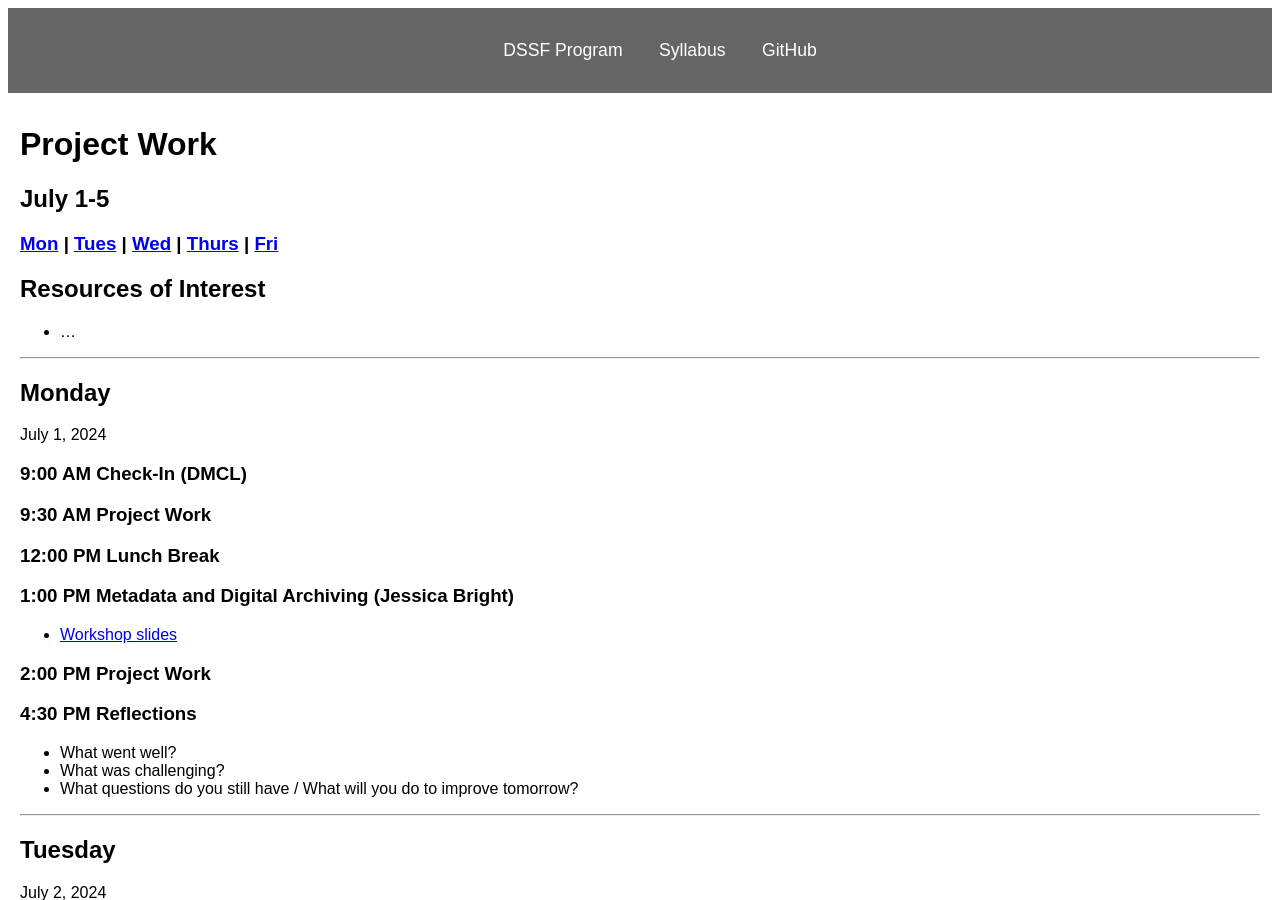
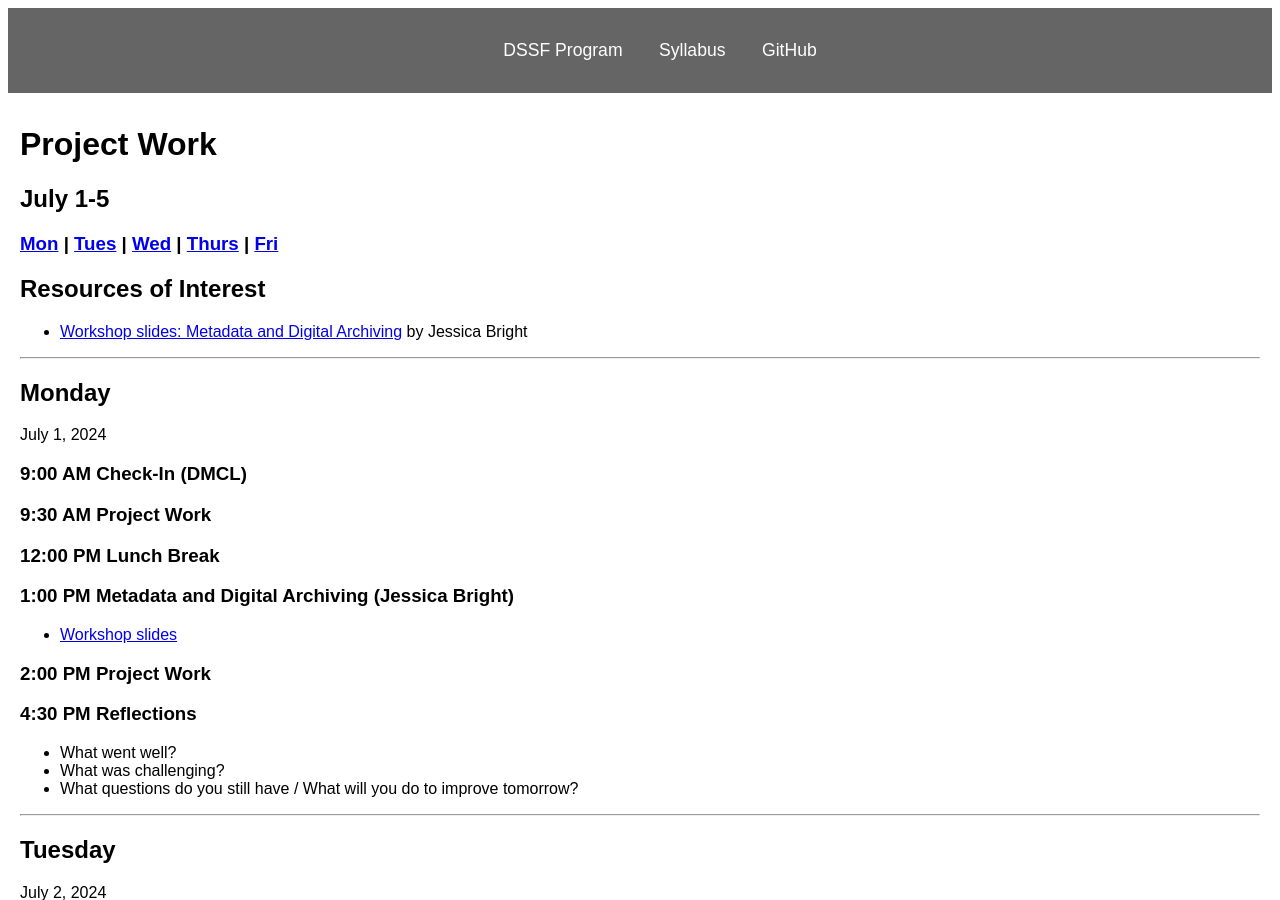
Before and after one commit to digbmc/dssf-syll, a Jekyll site: the page built from _weeks/05-work.md, in a window 1280 px wide and 900 px high. Built offline with Jekyll 4.4.1, drawn with Linux system fonts in a browser that asks for light colours; some of the changed lines change nothing that is shown.

Commit message:
replaced metadata ppt with pdf export

```diff
--- a/_weeks/05-work.md
+++ b/_weeks/05-work.md
@@ -6,7 +6,7 @@
 ---
 
 ## Resources of Interest
-- ...
+- [Workshop slides: Metadata and Digital Archiving](../resources/Metadata_DigitalCollections_DSSF_2024.pdf) by Jessica Bright
 
 ---
 
@@ -20,7 +20,7 @@
 ### 12:00 PM Lunch Break
 
 ### 1:00 PM Metadata and Digital Archiving (Jessica Bright)
-- [Workshop slides](../resources/Metadata_DigitalCollections_DSSF_2024.pptx)
+- [Workshop slides](../resources/Metadata_DigitalCollections_DSSF_2024.pdf)
 
 ### 2:00 PM Project Work
 
```
Also changed, not shown: _weeks/06-internal.md (+1 -1 lines), 2 other files.
